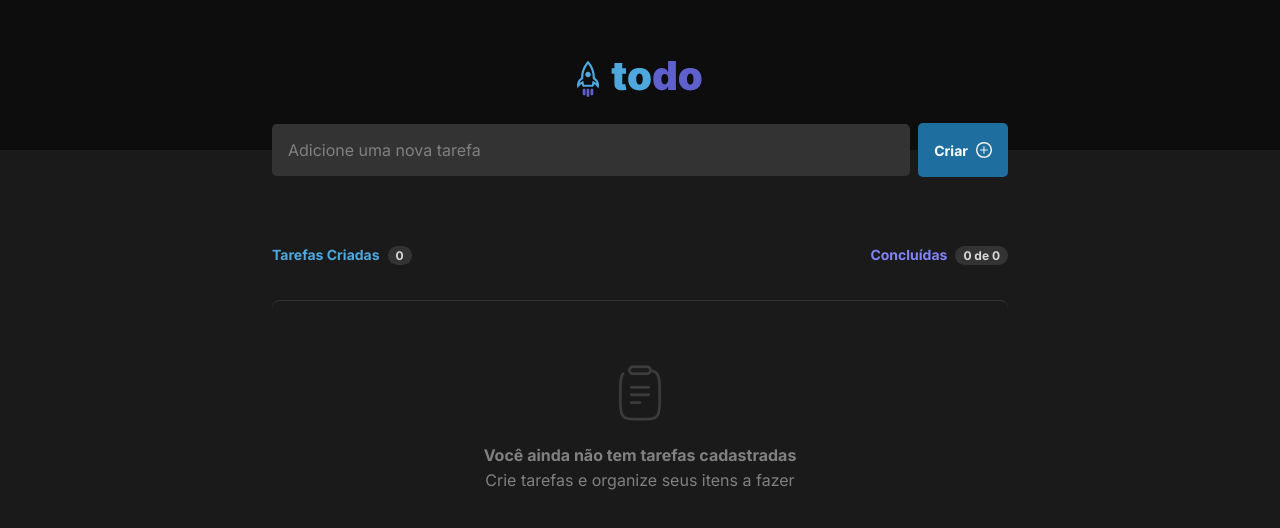
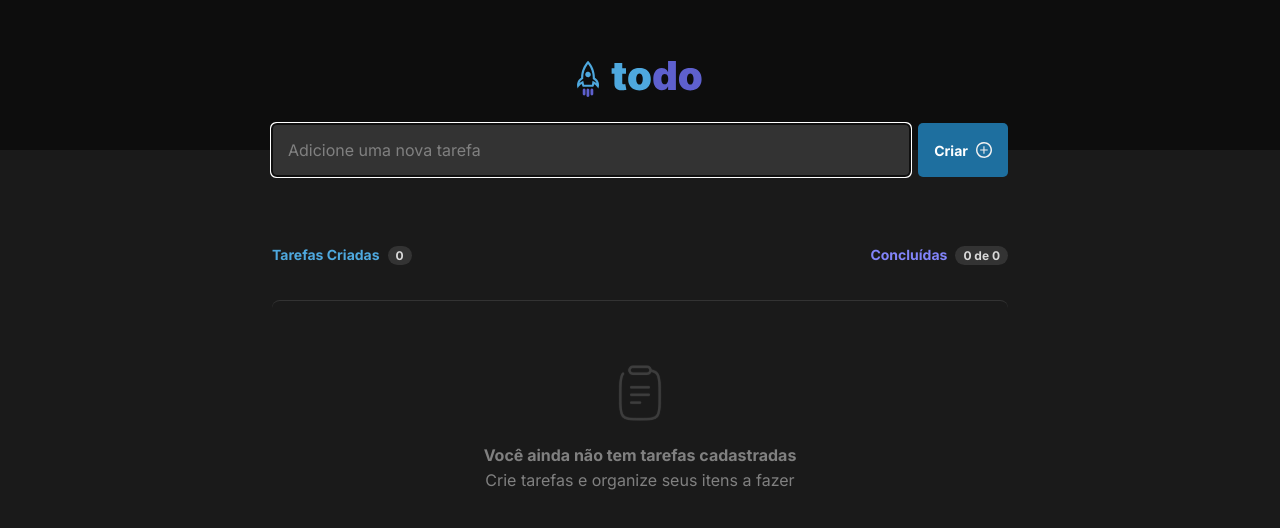
Before and after one commit to DiegoDias007/todo-list, a React (Vite) app: page / in a window 1280 px wide. Shown: the top 528 px of the page. Built offline with nearby package versions, Linux system fonts and the light colour scheme.

Commit message:
add focus to add todo on component mount

```diff
--- a/src/components/AddTodo.tsx
+++ b/src/components/AddTodo.tsx
@@ -1,4 +1,4 @@
-import { useState } from "react";
+import { useState, useEffect, useRef } from "react";
 import styled from "styled-components";
 import PlusIcon from "./PlusIcon";
 import { useTodos } from "../hooks/useTodos";
@@ -64,6 +64,14 @@ function AddTodo() {
   const [todo, setTodo] = useState<string>("");
   const { todos, addTodo } = useTodos();
   const { updateLocalStorage } = useLocalStorage("todos");
+  const inputRef = useRef<HTMLInputElement>(null);
+
+  useEffect(() => {
+
+    if (inputRef.current) {
+      inputRef.current.focus();
+    }
+  }, []);
 
   function handleSubmit(event: React.FormEvent<HTMLFormElement>): void {
     event.preventDefault();
@@ -91,6 +99,7 @@ function AddTodo() {
         onSubmit={handleSubmit}
       >
         <Input
+          ref={inputRef}
           placeholder="Adicione uma nova tarefa"
           value={todo}
           onChange={handleInputChange}
```
